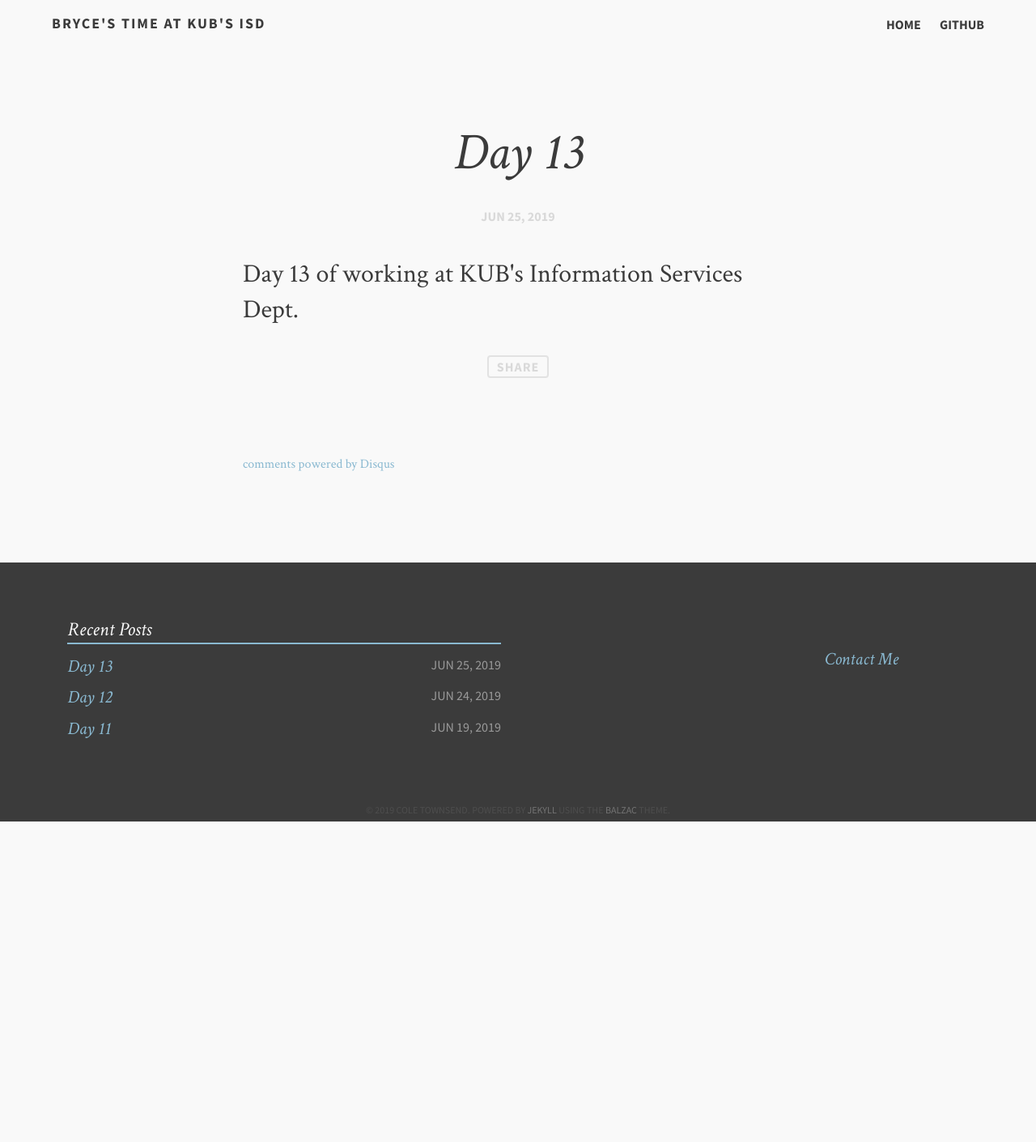
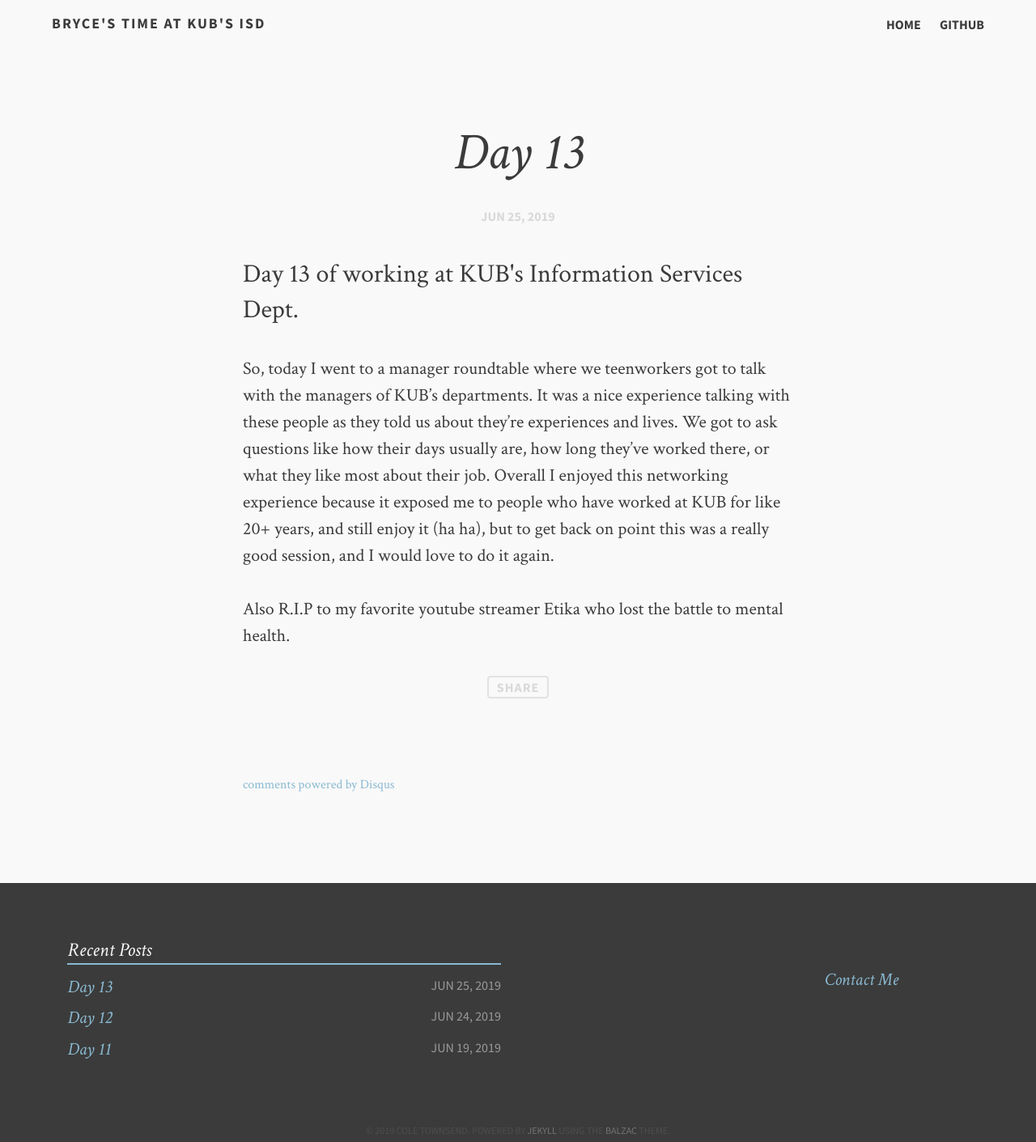
Before and after one commit to bcooley01/bcooley01.github.io, a Jekyll site: the page built from _posts/2019-06-25-day13.md, in a window 1280 px wide. Shown: the whole page at 81% size. Built offline with Jekyll 4.4.1, drawn with Linux system fonts in a browser that asks for light colours; comment, search, counter and statistics services are not loaded; before the commit the page ends 1015 px from its top, so only the background shows below that.

Commit message:
Today's post

```diff
--- a/_posts/2019-06-25-day13.md
+++ b/_posts/2019-06-25-day13.md
@@ -6,3 +6,7 @@ comments: true
 categories: articles
 date: 2019-06-25
 ---
+
+So, today I went to a manager roundtable where we teenworkers got to talk with the managers of KUB's departments. It was a nice experience talking with these people as they told us about they're experiences and lives. We got to ask questions like how their days usually are, how long they've worked there, or what they like most about their job. Overall I enjoyed this networking experience because it exposed me to people who have worked at KUB for like 20+ years, and still enjoy it (ha ha), but to get back on point this was a really good session, and I would love to do it again.
+
+Also R.I.P to my favorite youtube streamer Etika who lost the battle to mental health.
```
